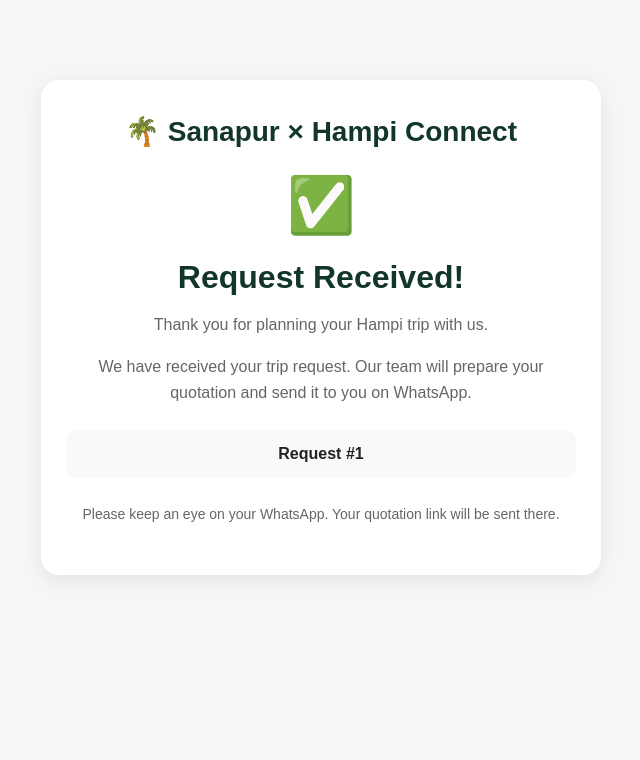
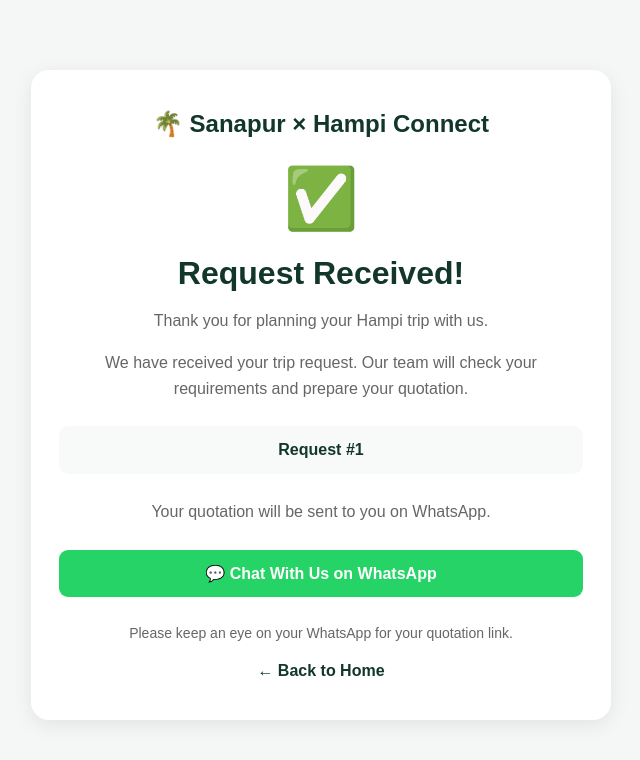
Before and after one commit to shreeramvalimiki/sanapur-hampi-connect, a Flask app: page /quote-waiting/1 in a window 1280 px wide. Shown: the top 760 px of the page, without its empty margins (319-959 px from the left). Run offline with Flask 3, Linux system fonts and the light colour scheme; some libraries are stand-ins or nearby versions.

Commit message:
Update quote_waiting.html

```diff
--- a/templates/quote_waiting.html
+++ b/templates/quote_waiting.html
@@ -1,12 +1,15 @@
 <!DOCTYPE html>
 <html lang="en">
+
 <head>
+
     <meta charset="UTF-8">
     <meta name="viewport" content="width=device-width, initial-scale=1.0">
 
     <title>Request Received | Sanapur × Hampi Connect</title>
 
     <style>
+
         * {
             box-sizing: border-box;
         }
@@ -19,33 +22,34 @@ body {
         }
 
         .container {
-    max-width: 600px;
-    margin: 60px auto;
+            max-width: 620px;
+            margin: 50px auto;
             padding: 20px;
         }
 
         .card {
             background: white;
-    padding: 35px 25px;
+            padding: 40px 28px;
             border-radius: 18px;
             text-align: center;
             box-shadow: 0 5px 20px rgba(0,0,0,0.08);
         }
 
         .logo {
-    font-size: 28px;
+            font-size: 24px;
             font-weight: bold;
             color: #12372a;
             margin-bottom: 25px;
         }
 
         .icon {
-    font-size: 55px;
+            font-size: 60px;
+            margin-bottom: 10px;
         }
 
         h1 {
             color: #12372a;
-    margin-bottom: 10px;
+            margin-bottom: 12px;
         }
 
         p {
@@ -57,7 +61,31 @@ p {
             background: #f7faf8;
             padding: 15px;
             border-radius: 10px;
+            margin: 25px 0;
+            font-weight: bold;
+            color: #12372a;
+        }
+
+        .whatsapp {
+            display: block;
+            background: #25D366;
+            color: white;
+            text-decoration: none;
+            padding: 14px 20px;
+            border-radius: 9px;
+            font-weight: bold;
             margin-top: 25px;
+        }
+
+        .whatsapp:hover {
+            background: #1ebe5d;
+        }
+
+        .home {
+            display: block;
+            margin-top: 18px;
+            color: #12372a;
+            text-decoration: none;
             font-weight: bold;
         }
 
@@ -65,48 +93,97 @@ p {
             margin-top: 25px;
             font-size: 14px;
         }
+
+        @media (max-width: 550px) {
+
+            .container {
+                margin: 20px auto;
+                padding: 12px;
+            }
+
+            .card {
+                padding: 30px 20px;
+            }
+
+            .logo {
+                font-size: 20px;
+            }
+
+        }
+
     </style>
+
 </head>
 
+
 <body>
+
 
 <div class="container">
 
     <div class="card">
 
+
         <div class="logo">
             🌴 Sanapur × Hampi Connect
         </div>
+
 
         <div class="icon">
             ✅
         </div>
 
+
         <h1>
             Request Received!
         </h1>
+
 
         <p>
             Thank you for planning your Hampi trip with us.
         </p>
 
+
         <p>
             We have received your trip request.
-            Our team will prepare your quotation and send it to you on WhatsApp.
+            Our team will check your requirements and prepare your quotation.
         </p>
+
 
         <div class="request">
             Request #{{ request_id }}
         </div>
 
+
+        <p>
+            Your quotation will be sent to you on WhatsApp.
+        </p>
+
+
+        <a
+            href="https://wa.me/918431007746?text=Hello%20Sanapur%20%C3%97%20Hampi%20Connect%2C%20I%20have%20submitted%20a%20trip%20request%20and%20would%20like%20to%20know%20about%20my%20quotation."
+            class="whatsapp"
+            target="_blank"
+        >
+            💬 Chat With Us on WhatsApp
+        </a>
+
+
         <p class="note">
-            Please keep an eye on your WhatsApp.
-            Your quotation link will be sent there.
+            Please keep an eye on your WhatsApp for your quotation link.
         </p>
+
+
+        <a href="/" class="home">
+            ← Back to Home
+        </a>
+
 
     </div>
 
 </div>
 
+
 </body>
+
 </html>
```
Lines whose indentation alone changed are shown as unchanged.
